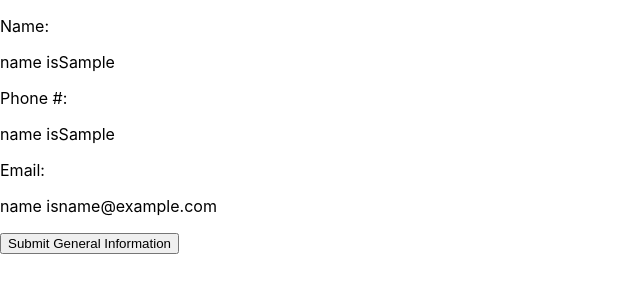
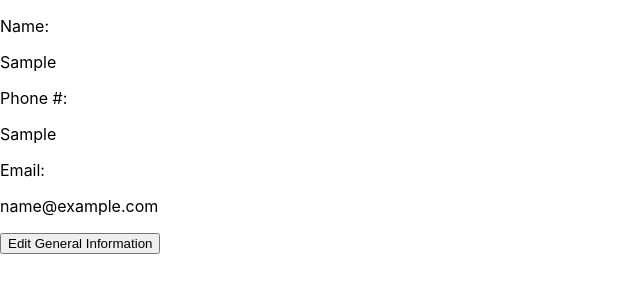
Before and after one commit to VirsatusCodes/odin-cv-project, a React (Create React App) app: page / in a window 1280 px wide. Both pictures are taken after typing "Sample", "Sample", "name@example.com" into the empty fields and a click on the button "Submit General Information". Shown: the top 300 px of the page, without its empty margins (0-640 px from the left). Built offline with nearby package versions, Linux system fonts and the light colour scheme.

Commit message:
Submit button toggles between submit and edit as well as other formats changing

```diff
--- a/src/App.js
+++ b/src/App.js
@@ -17,10 +17,19 @@ class App extends Component {
 
 
 GeneralSubmitBtn = (e) => {
+  e.preventDefault();
   const general = this.state.general
+  if(general.submitted=== true) {
+    this.setState({
+      general: {
+        name: general.name,
+        phone: general.phone,
+        email: general.email,
+        submitted: false,
+      }
+    })
 
-  e.preventDefault();
-  this.setState({
+  } else this.setState({
     general: {
       name: general.name,
       phone: general.phone,
@@ -56,7 +65,7 @@ handleChange = (e) => {
       <div>
         <form>
           <General  button={this.GeneralSubmitBtn}
-                    info={general}
+                    userInfo={general}
                     handleChange={this.handleChange}/>
         </form>
       </div>
--- a/src/components/General.js
+++ b/src/components/General.js
@@ -1,6 +1,11 @@
 import React from "react";
 
-const SubmittedCheck = (props) => {
+/* submitted check should be shared this is the
+format ill use for all sections, either import it from
+here or put it in a central location not sure which
+would be considered "best practice" */
+
+const InputSubmittedCheck = (props) => {
     const {text, submitted, change, box} = props
     console.log(text)
     if(!submitted) {
@@ -10,52 +15,70 @@ const SubmittedCheck = (props) => {
             className={'userInput'}
             onChange={change}
             placeholder={text}
-            info={text}
             name={box}
             ></input>
       )
   } else return (
     <p
-        className='submittedInfo'
-        value={text}
-        >name is{text}</p>
+    className='submittedInfo'
+    value={text}
+    >{text}</p>
   )
   }
 
+  const ButtonSubmittedCeck = (props) => {
+    const {submitted, button} = props;
+    if(!submitted) {
+        return (
+            <button
+            onClick={button}
+            type='submit'>
+              Submit General Information
+          </button>
+        )
+    } else return (
+        <button
+        onClick={button}
+        type='submit'>
+          Edit General Information
+      </button>
+    )
+
+  }
+
 const General = (props) => {
-const {button, info, handleChange} = props
+const {button, userInfo, handleChange} = props
 
     return (
         <div className='section'>
           <div className='nameInputPair'>
             <p className='inputDescribers'>Name:</p>
-            <SubmittedCheck
-                text={info.name}
-                submitted={info.submitted}
+            <InputSubmittedCheck
+                text={userInfo.name}
+                submitted={userInfo.submitted}
                 change={handleChange}
                 box='name'/>
           </div>
           <div className='nameInputPair'>
             <p className='inputDescribers'>Phone #:</p>
-            <SubmittedCheck
-                text={info.phone}
-                submitted={info.submitted}
+            <InputSubmittedCheck
+                text={userInfo.phone}
+                submitted={userInfo.submitted}
                 change={handleChange}
                 box='phone'/>
           </div>
           <div className='nameInputPair'>
             <p className='inputDescribers'>Email:</p>
-            <SubmittedCheck
-                text={info.email}
-                submitted={info.submitted}
+            <InputSubmittedCheck
+                text={userInfo.email}
+                submitted={userInfo.submitted}
                 change={handleChange}
                 box='email'/>
           </div>
-          <button
-            onClick={button}
-            type='submit'>
-              Submit General Information
-          </button>
+          <ButtonSubmittedCeck
+          submitted={userInfo.submitted}
+          button={button}
+          />
           </div>
     )
 }
```
